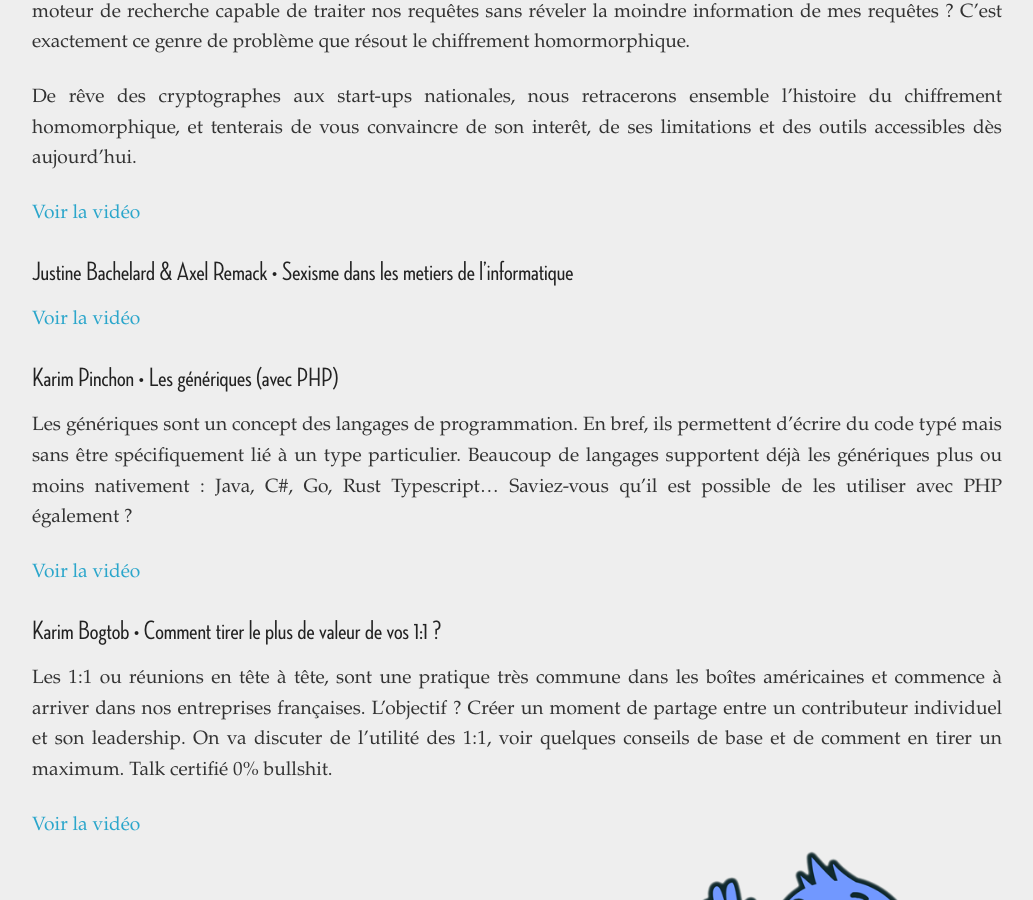
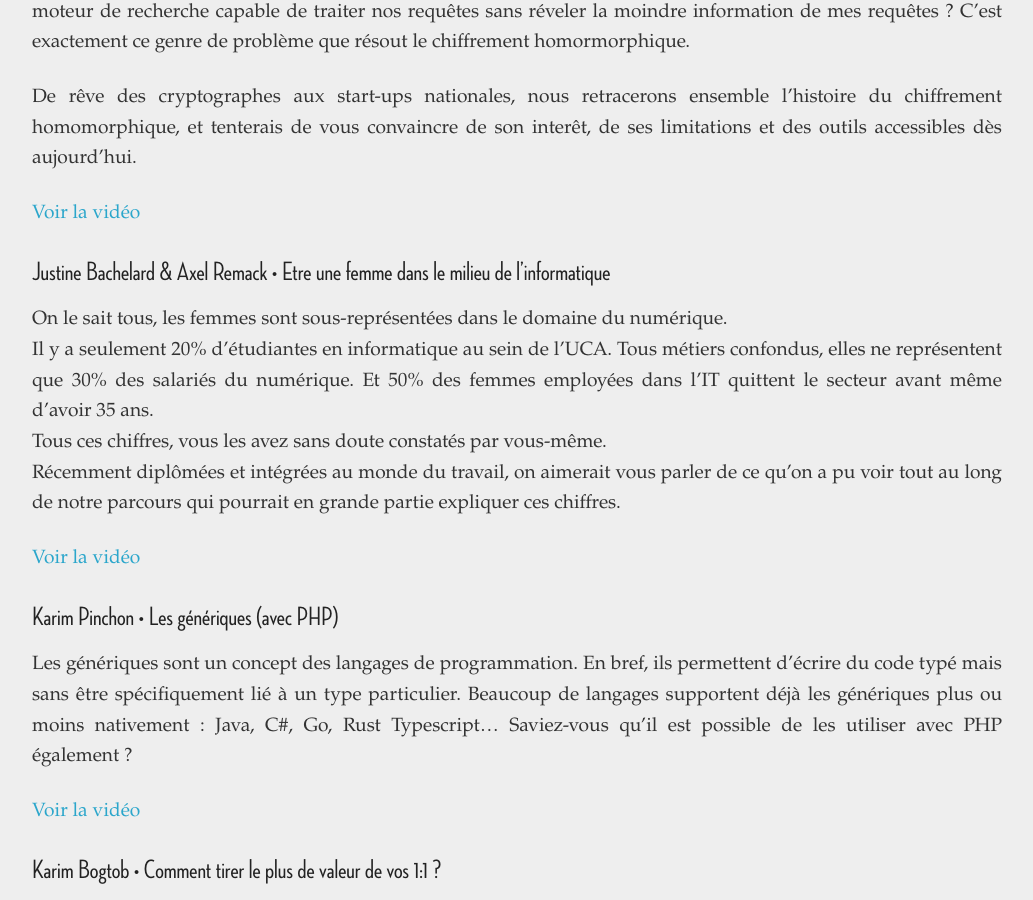
Before and after one commit to clermontech/clermontech.github.com, a Jekyll site: the page built from _posts/2023-10-10-api-hour-56.md, in a window 1280 px wide and 900 px high, scrolled down 1852 px. Shown: the whole window, without its empty margins (123-1156 px from the left). Built offline with Jekyll 4.4.1, drawn with Linux system fonts in a browser that asks for light colours.

Commit message:
added talk to main ah page

```diff
--- a/_posts/2023-10-10-api-hour-56.md
+++ b/_posts/2023-10-10-api-hour-56.md
@@ -56,8 +56,14 @@ de vous convaincre de son interêt, de ses limitations et des outils accessibles
 [Voir la vidéo]({% post_url 2023-10-10-gael-marcadet-la-revolution-du-chiffrement-homomorphique %})
 
 
-### Justine Bachelard & Axel Remack • Sexisme dans les metiers de l'informatique
+### Justine Bachelard & Axel Remack • Etre une femme dans le milieu de l'informatique
 
+On le sait tous, les femmes sont sous-représentées dans le domaine du numérique.
+Il y a seulement 20% d'étudiantes en informatique au sein de l'UCA.
+Tous métiers confondus, elles ne représentent que 30% des salariés du numérique.
+Et 50% des femmes employées dans l'IT quittent le secteur avant même d'avoir 35 ans.
+Tous ces chiffres, vous les avez sans doute constatés par vous-même.
+Récemment diplômées et intégrées au monde du travail, on aimerait vous parler de ce qu'on a pu voir tout au long de notre parcours qui pourrait en grande partie expliquer ces chiffres.
 
 [Voir la vidéo]({% post_url 2023-10-10-justine-bachelard-axel-remack-sexisme-dans-les-metiers-de-l-informatique %})
 
```
